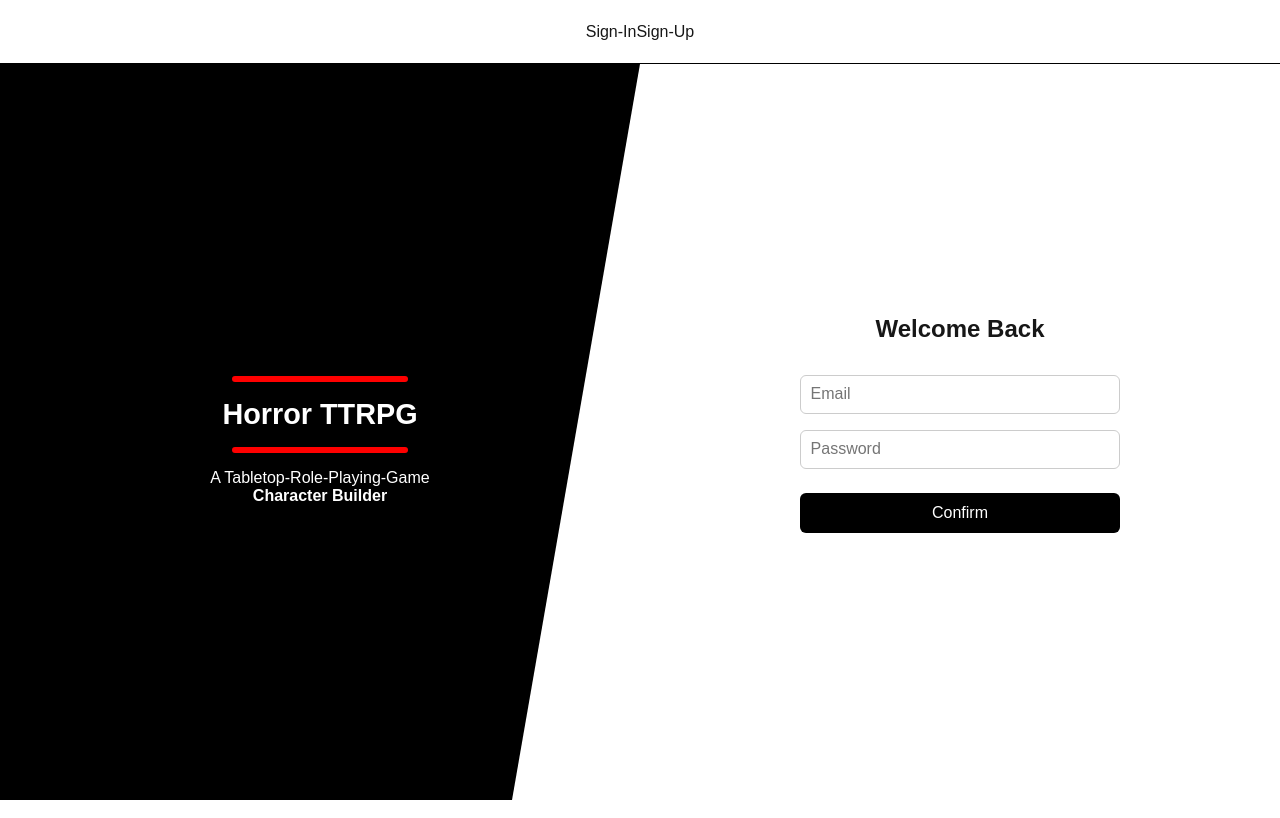
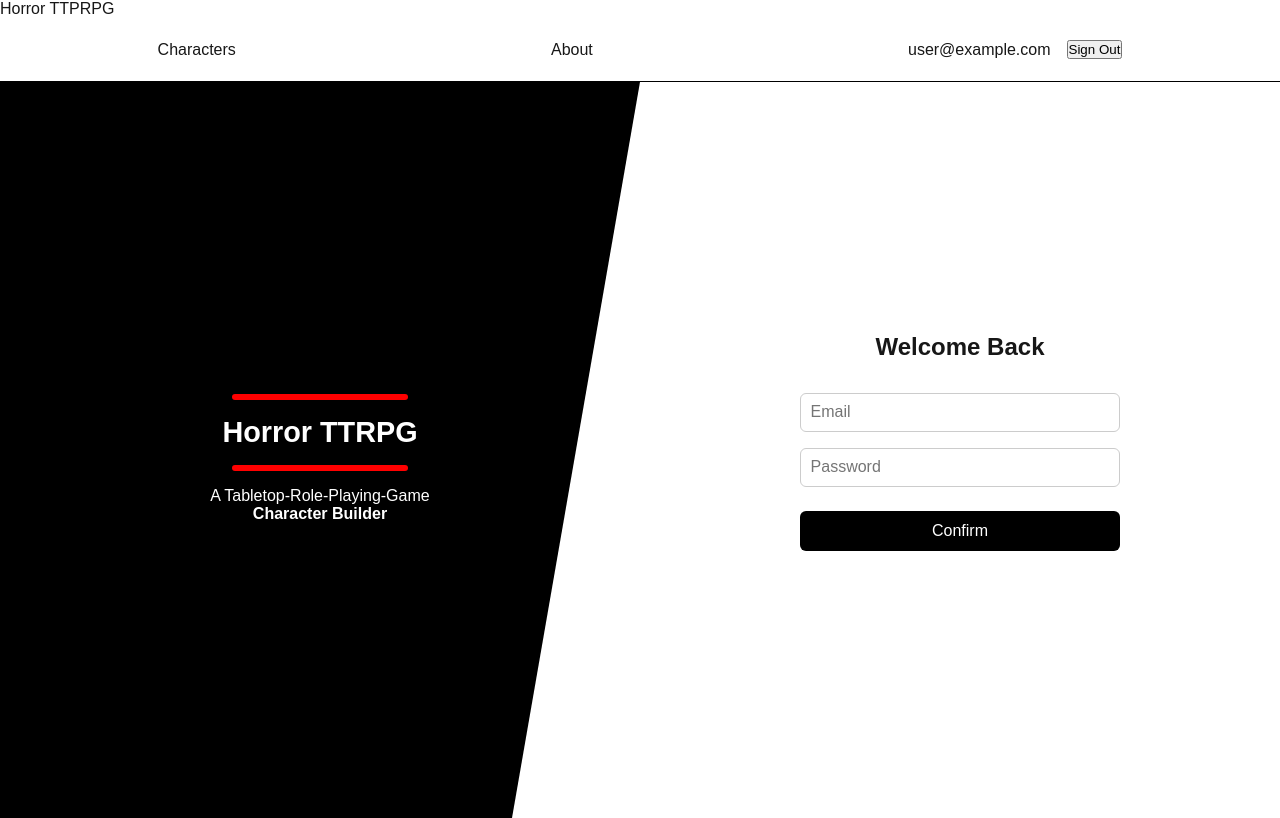
Before and after one commit to ZippyDaFish/character-builder, a Next.js app: page /sign-in in a window 1280 px wide. Built offline with nearby package versions, Linux system fonts and the light colour scheme; no server answers; sample sign-in values are in the browser's storage.

Commit message:
fix user restricted routing

```diff
--- a/app/character-selection/page.module.css
+++ b/app/character-selection/page.module.css
@@ -79,6 +79,6 @@
   border-radius: 6px;
   font-size: 1rem;
   cursor: pointer;
-  width: auto;   /* ⬅️ prevent full width */
-  min-width: 180px; /* optional: keeps it from being too small */
+  width: auto;
+  min-width: 180px;
 }
--- a/app/components/navigationHeader.js
+++ b/app/components/navigationHeader.js
@@ -35,7 +35,8 @@ export default function NavigationHeader() {
 
     return (
         <div className="page-container">
-            {isRestricted ? (
+            <Link href="/">Horror TTPRPG</Link>
+            {!user ? (
                 <div className="container">
                     <div>
                         <Link href="/sign-in">Sign-In</Link>
@@ -46,8 +47,10 @@ export default function NavigationHeader() {
                 <div className="container">
                     <Link href="/character-selection">Characters</Link>
                     <Link href="/about">About</Link>
-                    <p>{user?.email || ""}</p>
-                    <SignOutButton/>
+                    <div className="user-info-container">
+                        <p>{user?.email || ""}</p>
+                        <SignOutButton/>
+                    </div>
                 </div>
             )}
         </div>
--- a/app/globals.css
+++ b/app/globals.css
@@ -27,9 +27,3 @@ a {
   color: inherit;
   text-decoration: none;
 }
-
-@media (prefers-color-scheme: dark) {
-  html {
-    color-scheme: dark;
-  }
-}
--- a/app/styles/navigationHeader.css
+++ b/app/styles/navigationHeader.css
@@ -5,3 +5,8 @@
     align-items: center;
     border-bottom: 1px solid black;
 }
+.user-info-container {
+    display: flex;
+    align-items: center;
+    gap: 1rem;
+}
```
